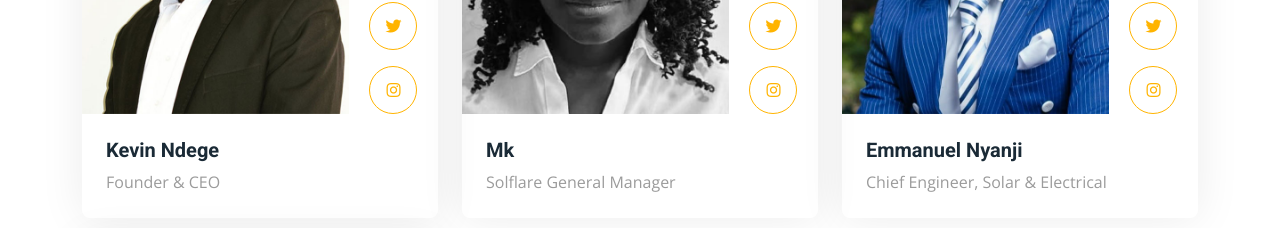
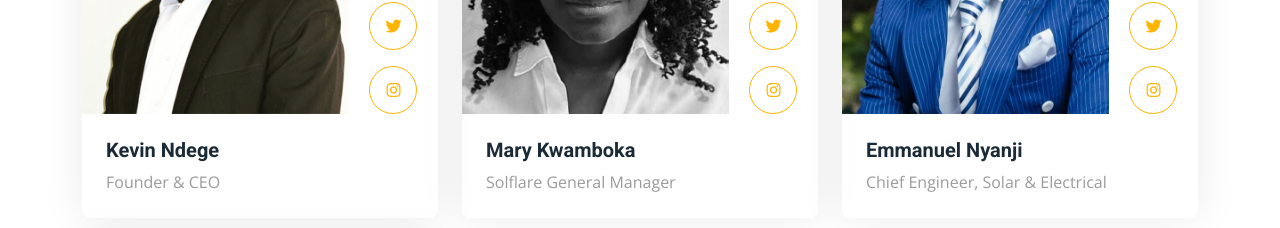
Before and after one commit to devcircularity/solflare, a plain HTML site: page about.html in a window 1280 px wide. Shown: the part 1900-2128 px from the top of the page. Drawn offline with nearby package versions, Linux system fonts and the light colour scheme.

Commit message:
solflare fixed titles and team names

```diff
--- a/about.html
+++ b/about.html
@@ -225,7 +225,7 @@
                             </div>
                         </div>
                         <div class="p-4">
-                            <h5>Mk</h5>
+                            <h5>Mary Kwamboka</h5>
                             <span>Solflare General Manager</span>
                         </div>
                     </div>
```
Also changed, not shown: index.html (+1 -1 lines).
